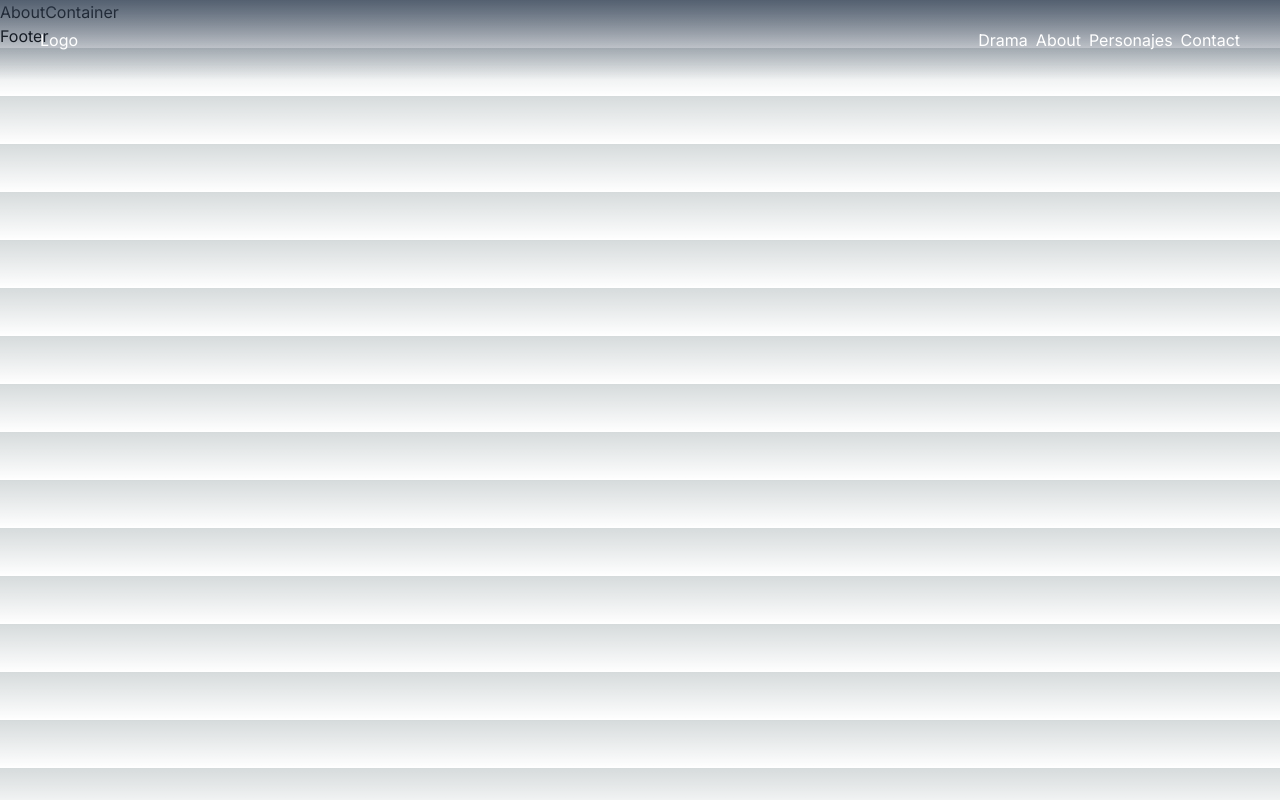
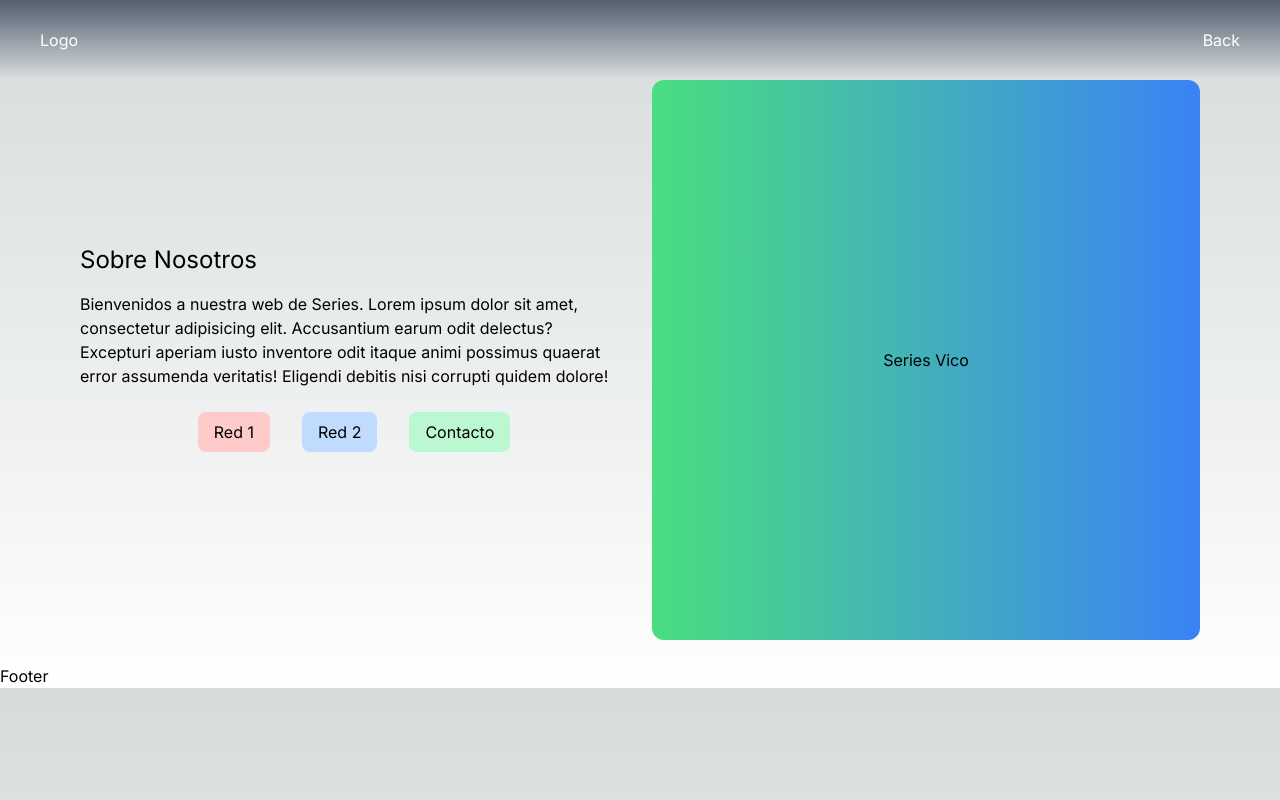
Before and after one commit to vicocongui/abc-next, a Next.js app in the folder maimo-next-boilerplate-2023-main/: page /about in a window 1280 px wide. Built offline with nearby package versions, Linux system fonts and the light colour scheme; no server answers.

Commit message:
about y summary

```diff
--- a/maimo-next-boilerplate-2023-main/src/components/Carrousel.js
+++ b/maimo-next-boilerplate-2023-main/src/components/Carrousel.js
@@ -31,8 +31,8 @@ export const Carrousel = ({ showsArray }) => {
     >
       {showsArray.map((actualShow, index) => {
         return (
-          <SwiperSlide>
-            <ShowCard actualShow={actualShow} key={index} />
+          <SwiperSlide key={index}>
+            <ShowCard actualShow={actualShow} />
           </SwiperSlide>
         );
       })}
--- a/maimo-next-boilerplate-2023-main/src/components/Hero.js
+++ b/maimo-next-boilerplate-2023-main/src/components/Hero.js
@@ -50,8 +50,8 @@ const Hero = () => {
         >
           {showsFiltrados.map((actualShow, index) => {
             return (
-              <SwiperSlide>
-                <HeroCard heroShow={actualShow} key={index} />
+              <SwiperSlide key={index}>
+                <HeroCard heroShow={actualShow} />
               </SwiperSlide>
             );
           })}
--- a/maimo-next-boilerplate-2023-main/src/components/Navbar.js
+++ b/maimo-next-boilerplate-2023-main/src/components/Navbar.js
@@ -16,7 +16,7 @@ const Navbar = ({ btnBack }) => {
             </li>
 
             <li>
-              <Link href="#accion">About</Link>
+              <Link href="/about">About</Link>
             </li>
             <li>
               <a href="#personajes">Personajes</a>
--- a/maimo-next-boilerplate-2023-main/src/components/ShowSingleCard.js
+++ b/maimo-next-boilerplate-2023-main/src/components/ShowSingleCard.js
@@ -13,7 +13,7 @@ const ShowSingleCard = ({ show }) => {
   //Ya no usariamos 'seasons' acá... asi que lo saqué
   const { shows, loading, getSeasons, episodesBySeason, getEpisodes } =
     useAppContext();
-
+  const [textLarge, setTextLarge] = useState(false);
   const [showsFiltrados, setShowFiltrados] = useState([]);
   console.log(show.genres, "Show Seleccionado");
 
@@ -98,12 +98,25 @@ const ShowSingleCard = ({ show }) => {
         </div>
       </section>
       {/* Summary */}
-      <section className="w-full h-[40vh]">
-        <div className="w-[85%] mx-auto text-center h-[40vh]  mt-8 overflow-y-scroll py-10 px-8">
-          <h2 className="text-3xl mb-8 uppercase font-bold">Summary</h2>
-          <div dangerouslySetInnerHTML={{ __html: show.summary }}></div>
+      <section className="w-full h-full ">
+        <div
+          className={`relative w-[85%] mx-auto text-center h-${
+            textLarge ? "full" : "[25vh] "
+          } overflow-hidden  mt-8  py-10 px-8  `}
+        >
+          <h2 className="text-3xl mb-8 uppercase font-bold ">Summary</h2>
+          <div
+            dangerouslySetInnerHTML={{ __html: show.summary }}
+            className=" "
+          ></div>
+
           <p>Termino en : {show.ended}</p>
+          {!textLarge && (
+            <div className="bg-gradient-to-t from-black to-blue-500/5 from-10% to-20% h-[25vh] absolute bottom-0 right-0 left-0 w-full"></div>
+          )}
         </div>
+        <div className=""></div>
+        <button onClick={() => setTextLarge(!textLarge)}>Ver Mas...</button>
       </section>
       {/* Filtros */}
       <section>
--- a/maimo-next-boilerplate-2023-main/src/containers/AboutContainer.js
+++ b/maimo-next-boilerplate-2023-main/src/containers/AboutContainer.js
@@ -1,9 +1,31 @@
-import React from 'react'
+import Image from "next/image";
+import React from "react";
 
 function AboutContainer() {
   return (
-    <div>AboutContainer</div>
-  )
+    <div className="pt-[10vh] flex p-6 space-x-6 items-center px-20">
+      <div className="flex-1">
+        <h2 className="text-2xl font-bold- mb-4">Sobre Nosotros</h2>
+        <p>
+          Bienvenidos a nuestra web de Series. Lorem ipsum dolor sit amet,
+          consectetur adipisicing elit. Accusantium earum odit delectus?
+          Excepturi aperiam iusto inventore odit itaque animi possimus quaerat
+          error assumenda veritatis! Eligendi debitis nisi corrupti quidem
+          dolore!
+        </p>
+        <div className=" flex justify-center gap-8 p-6">
+          <button className="bg-red-200 rounded-lg px-4 py-2">Red 1</button>
+          <button className="bg-blue-200 rounded-lg px-4 py-2">Red 2</button>
+          <button className="bg-green-200 rounded-lg px-4 py-2">
+            Contacto{" "}
+          </button>
+        </div>
+      </div>
+      <div className="flex-1 flex justify-center items-center bg-gradient-to-r from-green-400 to-blue-500 h-[70vh] rounded-xl">
+        Series Vico
+      </div>
+    </div>
+  );
 }
 
 export default AboutContainer;
--- a/maimo-next-boilerplate-2023-main/src/pages/about.js
+++ b/maimo-next-boilerplate-2023-main/src/pages/about.js
@@ -1,11 +1,11 @@
-import Navbar from '@/components/Navbar';
-import AboutContainer from '@/containers/AboutContainer';
-import Footer from '@/components/Footer';
+import Navbar from "@/components/Navbar";
+import AboutContainer from "@/containers/AboutContainer";
+import Footer from "@/components/Footer";
 
 const AboutPage = () => {
   return (
     <>
-      <Navbar />
+      <Navbar btnBack />
       <AboutContainer />
       <Footer />
     </>
```
